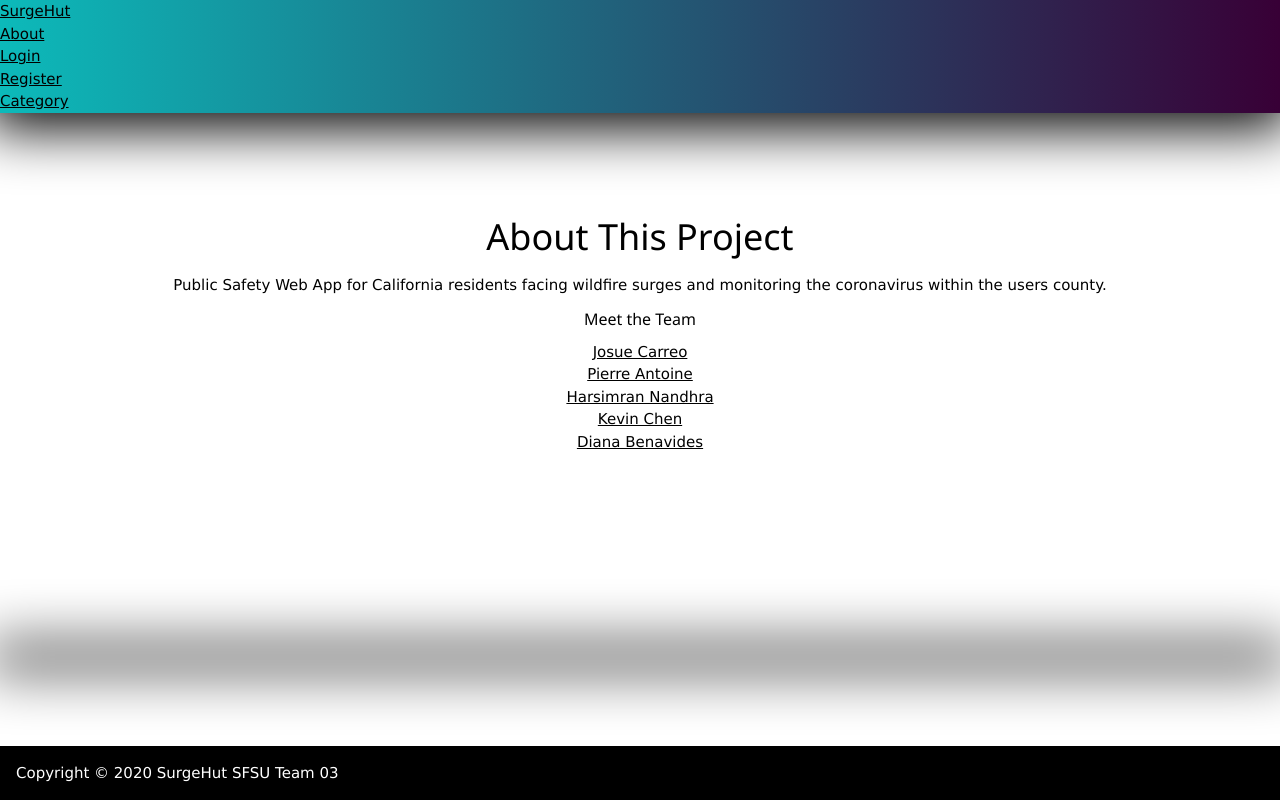
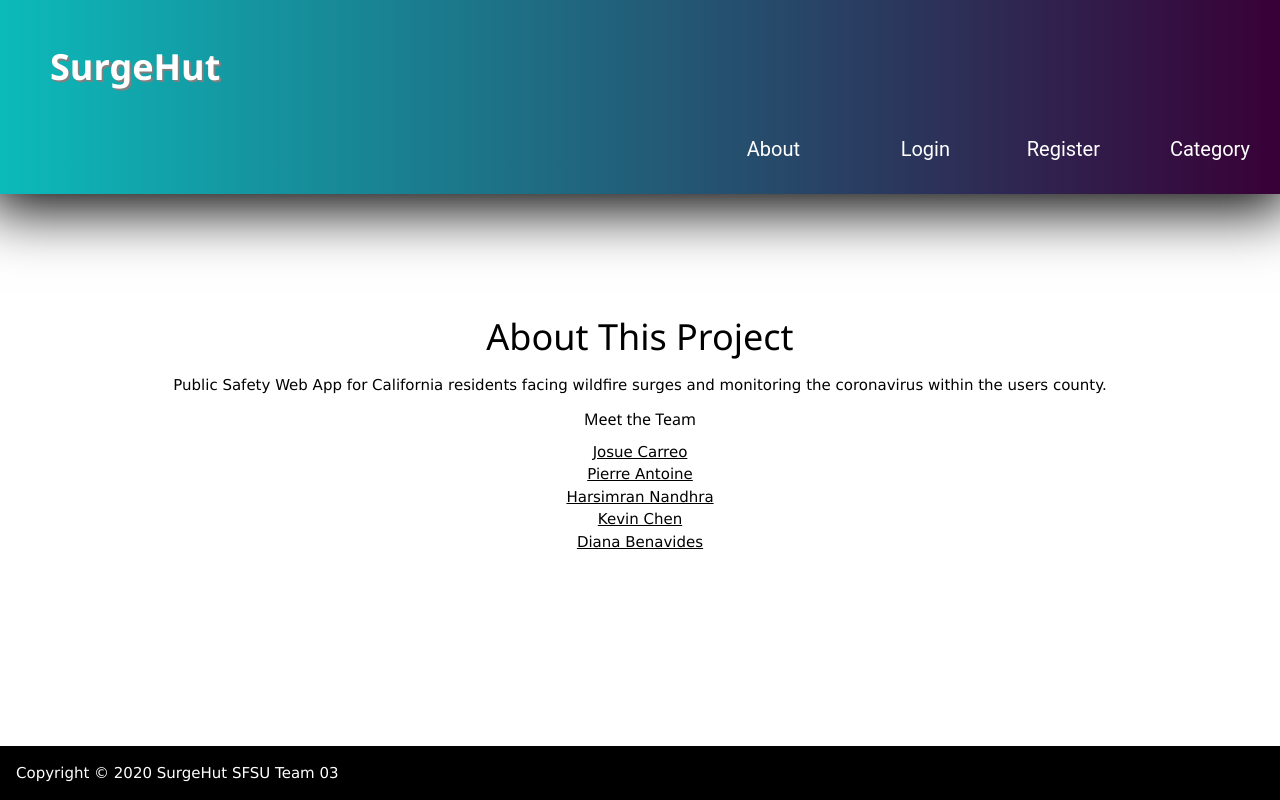
Before and after one commit to dbenavi5/surghut, a Next.js app in the folder application/docker/: page /about in a window 1280 px wide. Built offline with nearby package versions, Linux system fonts and the light colour scheme.

Commit message:
css of  navbar, fire and covid pages need work

```diff
--- a/application/docker/components/Button.js
+++ b/application/docker/components/Button.js
@@ -4,7 +4,7 @@ import React from 'react';
 
 function Button({onClick, children}) {
     return (
-        <button
+        <button className="search-icon"
         onClick={onClick}
         //className={styles.button}
         >
--- a/application/docker/components/Navbar.js
+++ b/application/docker/components/Navbar.js
@@ -1,30 +1,29 @@
-import React from 'react'
-import Link from 'next/link';
+import React from 'react';
 
 function Navbar () {
 
     return (
-        <nav className="navbar">
+        <nav className="nav-bar">
             <div className="container">
-                <Link href="/"><a className="navbar_brand">SurgeHut</a></Link>
+                <a href = "/" className="navbar_brand"><h1>SurgeHut</h1></a>
                 <div className="collapse-navbar">
                     <ul className="navbar-nav">
                         <li className="nav-item">
-                            <Link href="/about"><a className="nav-link">About</a></Link>
+                            <a className="nav-link" href="/about">About</a>
                         </li>
                         <li className="nav-item">
-                            <Link href="/login"><a className="nav-link">Login</a></Link>
+                            <a className="nav-link" href="/login">Login</a>
                         </li>
                         <li className="nav-item">
-                            <Link href="/register"><a className="nav-link">Register</a></Link>
+                            <a className="nav-link" href="/register">Register</a>
                         </li>
                         <li className="nav-item dropdown">
                             <a className="nav-link dropdown-toggle" data-toggle="dropdown" href="#" role="button" aria-haspopup="true" aria-expanded="false">Category</a>
-                            {/* <div className="drop-content">
+                            <div className="drop-content">
                                 <a className="dropdown-item" href="#">County</a>
-                                <a className="dropdown-item" href="/covid_page">COVID-19</a>
-                                <a className="dropdown-item" href="/wildfires_page">Wildfires</a>
-                            </div> */}
+                                <a className="dropdown-item" href="#">COVID-19</a>
+                                <a className="dropdown-item" href="#">Wildfires</a>
+                            </div>
                         </li>
                     </ul>
                 </div>
--- a/application/docker/pages/_document.js
+++ b/application/docker/pages/_document.js
@@ -29,9 +29,7 @@ export default class MyDocument extends Document {
           </center>
           <NextScript />
         </body>
-        <bottom>
-          <BottomNav/>
-        </bottom>
+        <BottomNav/>
       </Html>
     )
   }
--- a/application/docker/pages/covid_page.js
+++ b/application/docker/pages/covid_page.js
@@ -1,7 +1,8 @@
+import React  from 'react';
 import Head from 'next/head';
 
 const Covid = () =>(
-    <div>
+    <div className="reg-form">
         <Head>
             <title>SurgeHut</title>
             <meta name="Description" content="SFSU team3  project Fall 2020."></meta>
--- a/application/docker/pages/wildfires_page.js
+++ b/application/docker/pages/wildfires_page.js
@@ -1,7 +1,8 @@
+import React from 'react';
 import Head from 'next/head';
 
 const Wildfires = () =>(
-        <div>
+        <div className="reg-form">
             <Head>
                 <title>SurgeHut</title>
                 <link rel="stylesheet" href="https://bootswatch.com/4/lux/bootstrap.min.css"/>
--- a/application/docker/stylesheets/style.css
+++ b/application/docker/stylesheets/style.css
@@ -1,29 +1,54 @@
 *{
     padding: 0;
     margin: 0;
-    border: 0;
     box-sizing: border-box;
 }
 
 
 /* top navbar */
-nav{
+nav {
+    position: fixed;
+    z-index:2;
+}
+.container {
+    background: linear-gradient(to right, #0cbaba, #380036);
     position: fixed;
     width: 100%;
     box-shadow: -1px 4px 56px 11px;
-    z-index:100;
+    text-align: right;
 }
-.navbar {
-    background: linear-gradient(to right, #0cbaba, #380036);
-    position: fixed;
+.collapse-navbar ul {
+    display: inline-flex;
+    list-style: none;
+    color: white;
+
+}
+.collapse-navbar ul li {
+    width: 120px;
+    margin: 15px;
+    padding: 15px;
+}
+.nav-link {
+    text-decoration: none;
+    font-size: 20px;
+}
+.container a {
+    text-align: left;
+    text-decoration: none;
+    font-family: 'Roboto', sans-serif;
+}
+
+.navbar_brand h1{
+    font-weight: bold;
+    width: 120px;
+    padding-left: 50px;
+    color:white;
+    text-shadow: 2px 2px gray;
+    padding-top:30px;
 }
 /* search bar */
-#searchWrapper{
-    padding: 0;
-    margin: 0;
-}
-#searchWrapper input {
-    width: 100%;
+#searchWrapper input{
+    width: 600px;
     border: 1px solid darkslategray;
     padding: 9px;
     font-size:15px;
@@ -52,17 +77,7 @@ nav{
     background: lightslategray;
     border:0;
 }
-.fa {
-    color: white;
-}
 
-/* .nav-item{
-    float: left;
-} */
-
-#btn-wrapper{
-    margin: 20%;
-}
 
 .drop-content{
     display:none;
@@ -82,28 +97,6 @@ nav{
 }
 .dropdown:hover .drop-content{
     display: block;
-}
-
-.fire-btn, .covid-btn {
-    position: relative;
-    background-color: white;
-    color: darkgray;
-    padding: 16px ;
-    margin-top: 0;
-    border: 1px solid lightgray;
-    border-radius: 0;
-    box-shadow: 2px 1px lightgray;
-    box-sizing: border-box;
-}
-.fire-btn{
-    margin-right: 50px;
-}
-.covid-btn  {
-    margin-left: 50px;
-}
-
-.button-container {
-    padding: 20px;
 }
 
 .field{
@@ -191,7 +184,7 @@ input[type=password] {
 .result-container{
     display: flex;
     flex-flow: wrap;
-    background-color: white;
+    background-color: black;
 }
 
 .resultItem {
@@ -215,7 +208,7 @@ input[type=password] {
 }
 /* registration */
 .reg-form{
-    padding-top: 200px;
+    padding-top: 300px;
     margin-bottom: 200px
 }
 .reg-inputs{
```
